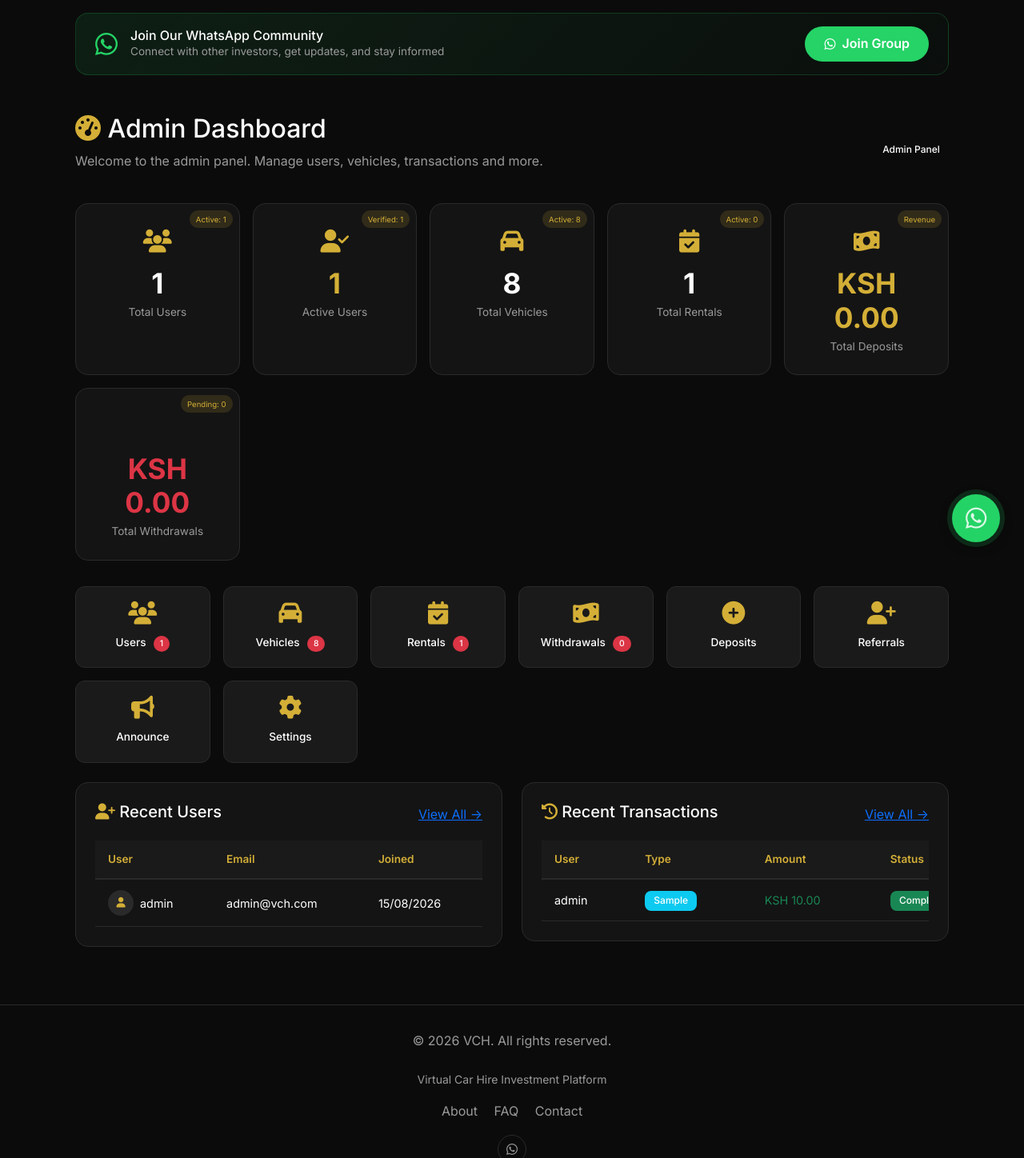
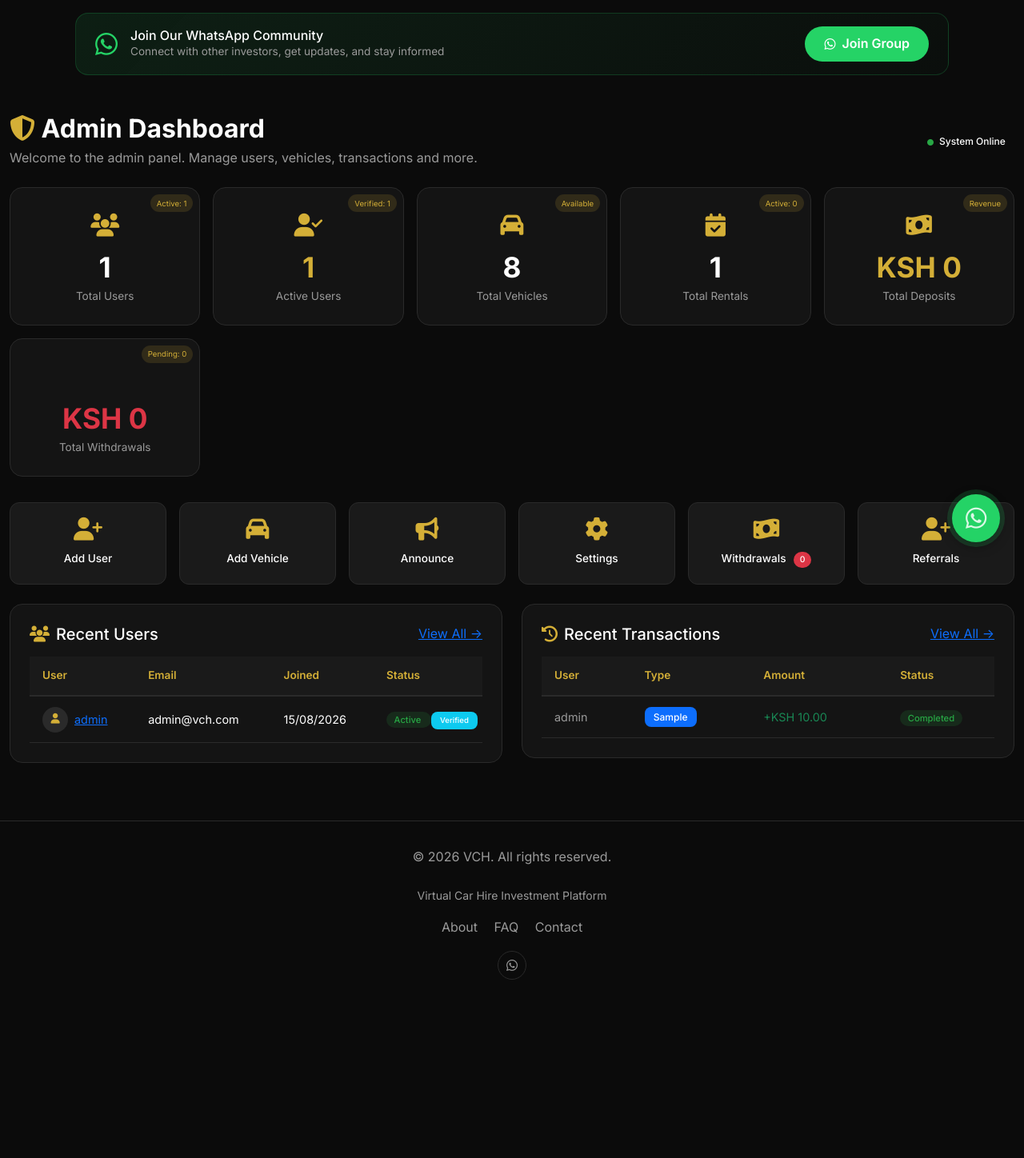
Before and after one commit to Bra-ndy/VCH, a Flask app: page /admin/ in a window 1280 px wide. Shown: the part 92-1540 px from the top of the page at 80% size. After the commit the page ends 1317 px from the top, so only its background shows below. Run offline with Flask 3, Linux system fonts and the light colour scheme; a user stored in the database is signed in; tables that the repository leaves empty hold one stand-in row (values such as "Sample post"); parts of the project's set-up code (start-up, migrations or seed data) failed here and were passed over.

```diff
--- a/templates/admin/dashboard.html
+++ b/templates/admin/dashboard.html
@@ -70,21 +70,6 @@
         border-radius: 1rem;
         background: rgba(212, 175, 55, 0.15);
         color: #d4af37;
-    }
-
-    .admin-stat-card .stat-trend {
-        display: inline-block;
-        font-size: 0.7rem;
-        margin-top: 0.3rem;
-        padding: 0.1rem 0.5rem;
-        border-radius: 1rem;
-        background: rgba(40, 167, 69, 0.15);
-        color: #28a745;
-    }
-
-    .admin-stat-card .stat-trend.down {
-        background: rgba(220, 53, 69, 0.15);
-        color: #dc3545;
     }
 
     /* Admin Quick Actions */
@@ -189,6 +174,33 @@
         color: #d4af37;
     }
 
+    .admin-table .status-badge {
+        padding: 0.2rem 0.6rem;
+        border-radius: 1rem;
+        font-size: 0.7rem;
+        font-weight: 500;
+    }
+
+    .admin-table .status-badge.active {
+        background: rgba(40, 167, 69, 0.15);
+        color: #28a745;
+    }
+
+    .admin-table .status-badge.inactive {
+        background: rgba(220, 53, 69, 0.15);
+        color: #dc3545;
+    }
+
+    .admin-table .status-badge.pending {
+        background: rgba(255, 193, 7, 0.15);
+        color: #ffc107;
+    }
+
+    .admin-table .status-badge.completed {
+        background: rgba(40, 167, 69, 0.15);
+        color: #28a745;
+    }
+
     /* Responsive */
     @media (max-width: 992px) {
         .admin-stats-grid {
@@ -255,15 +267,20 @@
 {% endblock %}
 
 {% block content %}
-<div class="container py-4">
+<div class="container-fluid py-4">
     <!-- Header -->
     <div class="d-flex flex-wrap justify-content-between align-items-center mb-4">
         <div>
-            <h2><i class="fas fa-tachometer-alt gold"></i> Admin Dashboard</h2>
-            <p class="text-muted-custom">Welcome to the admin panel. Manage users, vehicles, transactions and more.</p>
+            <h2 class="fw-bold mb-1">
+                <i class="fas fa-shield-alt gold"></i> Admin Dashboard
+            </h2>
+            <p class="text-muted-custom mb-0">Welcome to the admin panel. Manage users, vehicles, transactions and more.</p>
         </div>
         <div>
-            <span class="badge bg-gold">Admin Panel</span>
+            <span class="badge bg-gold">
+                <i class="fas fa-circle me-1" style="font-size: 0.5rem; color: #28a745;"></i>
+                System Online
+            </span>
         </div>
     </div>
 
@@ -287,7 +304,7 @@
             <span class="stat-icon"><i class="fas fa-car"></i></span>
             <div class="stat-number">{{ total_vehicles|default(0) }}</div>
             <div class="stat-label">Total Vehicles</div>
-            <span class="stat-badge">Active: {{ total_vehicles|default(0) }}</span>
+            <span class="stat-badge">Available</span>
         </div>
 
         <div class="admin-stat-card">
@@ -299,14 +316,14 @@
 
         <div class="admin-stat-card">
             <span class="stat-icon"><i class="fas fa-money-bill-wave"></i></span>
-            <div class="stat-number gold">KSH {{ "%.2f"|format(total_deposits|default(0)) }}</div>
+            <div class="stat-number gold">KSH {{ "%.0f"|format(total_deposits|default(0)) }}</div>
             <div class="stat-label">Total Deposits</div>
             <span class="stat-badge">Revenue</span>
         </div>
 
         <div class="admin-stat-card">
             <span class="stat-icon"><i class="fas fa-arrow-up-right"></i></span>
-            <div class="stat-number danger">KSH {{ "%.2f"|format(total_withdrawals|default(0)) }}</div>
+            <div class="stat-number danger">KSH {{ "%.0f"|format(total_withdrawals|default(0)) }}</div>
             <div class="stat-label">Total Withdrawals</div>
             <span class="stat-badge">Pending: {{ pending_withdrawals|default(0) }}</span>
         </div>
@@ -314,33 +331,13 @@
 
     <!-- Quick Actions -->
     <div class="admin-actions-grid">
-        <a href="{{ url_for('admin.users') }}" class="admin-action-btn">
-            <i class="fas fa-users"></i>
-            <span>Users</span>
-            <span class="badge-count">{{ total_users|default(0) }}</span>
+        <a href="{{ url_for('admin.add_user') }}" class="admin-action-btn">
+            <i class="fas fa-user-plus"></i>
+            <span>Add User</span>
         </a>
-        <a href="{{ url_for('admin.vehicles') }}" class="admin-action-btn">
+        <a href="{{ url_for('admin.add_vehicle') }}" class="admin-action-btn">
             <i class="fas fa-car"></i>
-            <span>Vehicles</span>
-            <span class="badge-count">{{ total_vehicles|default(0) }}</span>
-        </a>
-        <a href="{{ url_for('admin.rentals') }}" class="admin-action-btn">
-            <i class="fas fa-calendar-check"></i>
-            <span>Rentals</span>
-            <span class="badge-count">{{ total_rentals|default(0) }}</span>
-        </a>
-        <a href="{{ url_for('admin.withdrawals') }}" class="admin-action-btn">
-            <i class="fas fa-money-bill-wave"></i>
-            <span>Withdrawals</span>
-            <span class="badge-count">{{ pending_withdrawals|default(0) }}</span>
-        </a>
-        <a href="{{ url_for('admin.deposits') }}" class="admin-action-btn">
-            <i class="fas fa-plus-circle"></i>
-            <span>Deposits</span>
-        </a>
-        <a href="{{ url_for('admin.referrals') }}" class="admin-action-btn">
-            <i class="fas fa-user-plus"></i>
-            <span>Referrals</span>
+            <span>Add Vehicle</span>
         </a>
         <a href="{{ url_for('admin.announcements') }}" class="admin-action-btn">
             <i class="fas fa-bullhorn"></i>
@@ -350,6 +347,15 @@
             <i class="fas fa-cog"></i>
             <span>Settings</span>
         </a>
+        <a href="{{ url_for('admin.withdrawals') }}" class="admin-action-btn">
+            <i class="fas fa-money-bill-wave"></i>
+            <span>Withdrawals</span>
+            <span class="badge-count">{{ pending_withdrawals|default(0) }}</span>
+        </a>
+        <a href="{{ url_for('admin.referrals') }}" class="admin-action-btn">
+            <i class="fas fa-user-plus"></i>
+            <span>Referrals</span>
+        </a>
     </div>
 
     <!-- Recent Users & Transactions -->
@@ -358,7 +364,7 @@
         <div class="col-lg-6">
             <div class="card-dark">
                 <div class="d-flex justify-content-between align-items-center mb-3">
-                    <h5><i class="fas fa-user-plus gold"></i> Recent Users</h5>
+                    <h5 class="mb-0"><i class="fas fa-users gold me-2"></i>Recent Users</h5>
                     <a href="{{ url_for('admin.users') }}" class="text-gold">View All →</a>
                 </div>
                 <div class="admin-table-wrapper">
@@ -379,20 +385,28 @@
                                         <div class="avatar">
                                             <i class="fas fa-user"></i>
                                         </div>
-                                        {{ user.username }}
+                                        <a href="{{ url_for('admin.view_user', user_id=user.id) }}" class="text-gold">
+                                            {{ user.username }}
+                                        </a>
                                     </div>
                                 </td>
                                 <td>{{ user.email[:20] }}{% if user.email|length > 20 %}...{% endif %}</td>
                                 <td>{{ user.created_at.strftime('%d/%m/%Y') }}</td>
                                 <td>
-                                    <span class="badge bg-{{ 'success' if user.is_active else 'danger' }}">
+                                    <span class="status-badge {{ 'active' if user.is_active else 'inactive' }}">
                                         {{ 'Active' if user.is_active else 'Inactive' }}
                                     </span>
+                                    {% if user.is_verified %}
+                                    <span class="badge bg-info" style="font-size: 0.6rem;">Verified</span>
+                                    {% endif %}
                                 </td>
                             </tr>
                             {% else %}
                             <tr>
-                                <td colspan="4" class="text-center text-muted-custom">No users yet</td>
+                                <td colspan="4" class="text-center text-muted-custom py-4">
+                                    <i class="fas fa-inbox" style="font-size: 2rem; color: #2a2a2a;"></i>
+                                    <p class="mt-2 mb-0">No users yet</p>
+                                </td>
                             </tr>
                             {% endfor %}
                         </tbody>
@@ -405,7 +419,7 @@
         <div class="col-lg-6">
             <div class="card-dark">
                 <div class="d-flex justify-content-between align-items-center mb-3">
-                    <h5><i class="fas fa-history gold"></i> Recent Transactions</h5>
+                    <h5 class="mb-0"><i class="fas fa-history gold me-2"></i>Recent Transactions</h5>
                     <a href="{{ url_for('admin.deposits') }}" class="text-gold">View All →</a>
                 </div>
                 <div class="admin-table-wrapper">
@@ -421,24 +435,32 @@
                         <tbody>
                             {% for txn in recent_transactions %}
                             <tr>
-                                <td>{{ txn.user.username }}</td>
                                 <td>
-                                    <span class="badge bg-{{ 'success' if txn.type == 'deposit' else 'warning' if txn.type == 'withdrawal' else 'info' }}">
+                                    <span class="text-muted-custom">{{ txn.user.username if txn.user else 'Deleted' }}</span>
+                                </td>
+                                <td>
+                                    <span class="badge bg-{{ 'success' if txn.type == 'deposit' else 'warning' if txn.type == 'withdrawal' else 'info' if txn.type == 'rental_earning' else 'secondary' if txn.type == 'referral_commission' else 'primary' }}">
+                                        {% if txn.type == 'referral_commission' %}
+                                            <i class="fas fa-gift me-1"></i>
+                                        {% endif %}
                                         {{ txn.type|replace('_', ' ')|title }}
                                     </span>
                                 </td>
                                 <td class="{% if txn.amount > 0 %}text-success{% else %}text-danger{% endif %}">
-                                    KSH {{ "%.2f"|format(txn.amount) }}
+                                    {{ '+' if txn.amount > 0 else '' }}KSH {{ "%.2f"|format(txn.amount) }}
                                 </td>
                                 <td>
-                                    <span class="badge bg-{{ 'success' if txn.status == 'completed' else 'warning' if txn.status == 'pending' else 'danger' }}">
+                                    <span class="status-badge {{ 'completed' if txn.status == 'completed' else 'pending' if txn.status == 'pending' else 'inactive' }}">
                                         {{ txn.status|title }}
                                     </span>
                                 </td>
                             </tr>
                             {% else %}
                             <tr>
-                                <td colspan="4" class="text-center text-muted-custom">No transactions yet</td>
+                                <td colspan="4" class="text-center text-muted-custom py-4">
+                                    <i class="fas fa-inbox" style="font-size: 2rem; color: #2a2a2a;"></i>
+                                    <p class="mt-2 mb-0">No transactions yet</p>
+                                </td>
                             </tr>
                             {% endfor %}
                         </tbody>
```
Also changed, not shown: templates/admin/referrals.html (+119 -8 lines), templates/referrals/referrals.html (+3 -4 lines).
